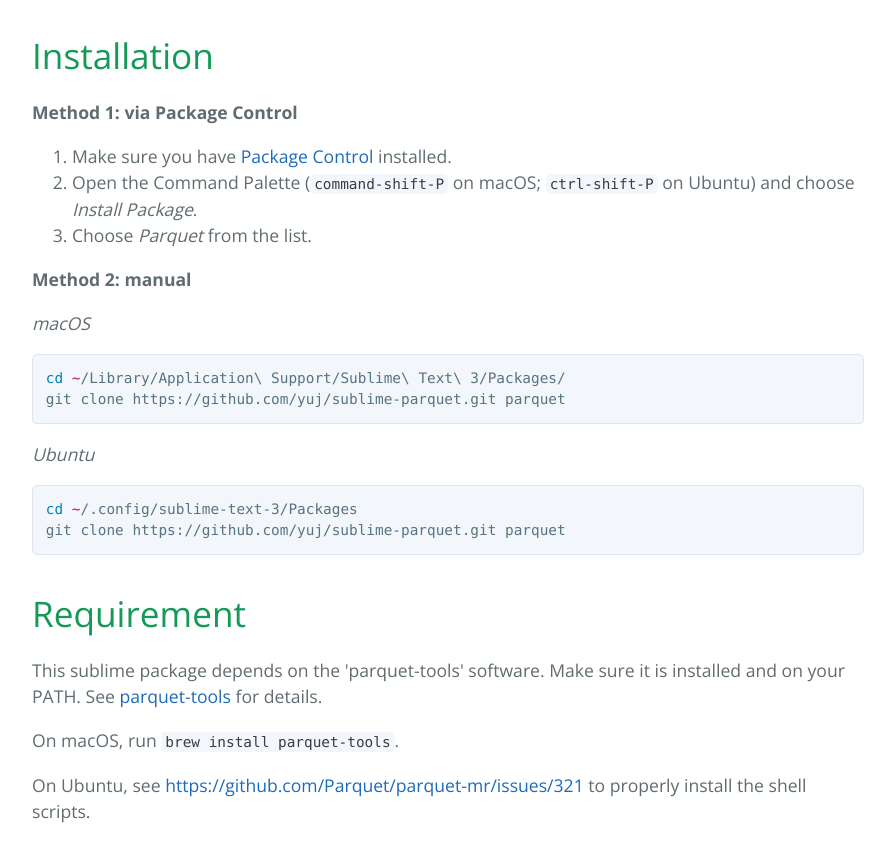
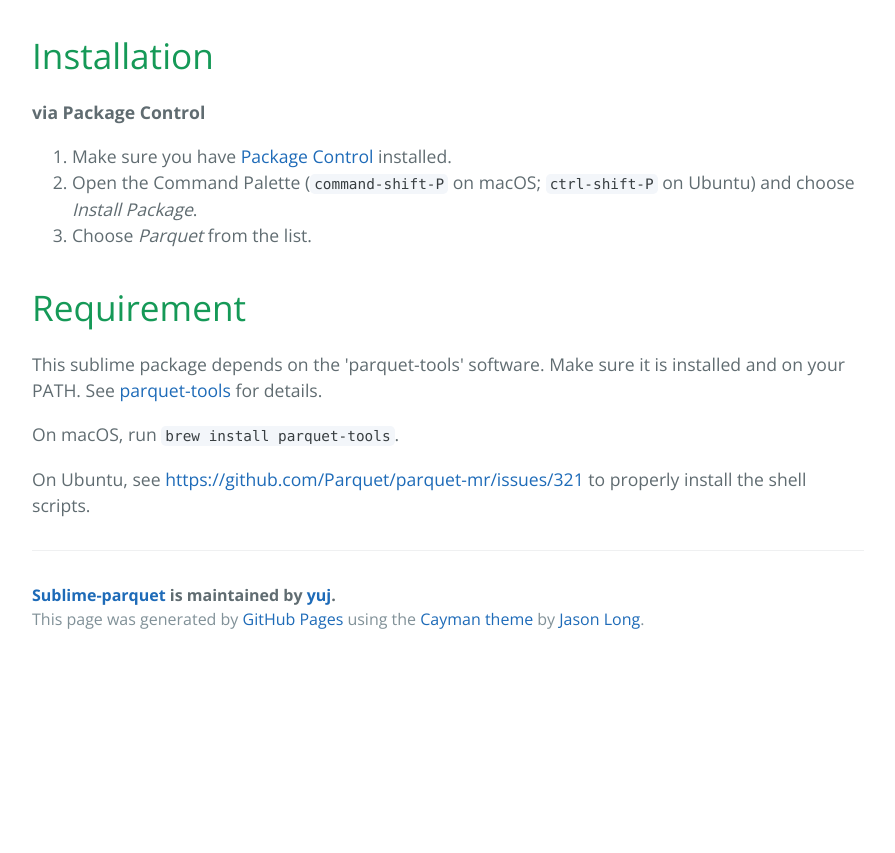
Before and after one commit to yuj/sublime-parquet, a plain HTML site: page index.html in a window 1280 px wide. Shown: the part 950-1803 px from the top of the page, without its empty margins (192-1087 px from the left). After the commit the page ends 1613 px from the top, so only its background shows below. Drawn offline with nearby package versions, Linux system fonts and the light colour scheme.

Commit message:
Update index.html

```diff
--- a/index.html
+++ b/index.html
@@ -32,25 +32,12 @@
 <h1>
 <a id="installation" class="anchor" href="#installation" aria-hidden="true"><span aria-hidden="true" class="octicon octicon-link"></span></a>Installation</h1>
 
-<p><strong>Method 1: via Package Control</strong></p>
-
+<p><strong>via Package Control</strong></p>
 <ol>
 <li>Make sure you have <a href="https://packagecontrol.io/installation">Package Control</a> installed.</li>
 <li>Open the Command Palette (<code>command-shift-P</code> on macOS; <code>ctrl-shift-P</code> on Ubuntu) and choose <em>Install Package</em>.</li>
 <li>Choose <em>Parquet</em> from the list.</li>
 </ol>
-
-<p><strong>Method 2: manual</strong></p>
-
-<p><em>macOS</em></p>
-
-<div class="highlight highlight-source-shell"><pre><span class="pl-c1">cd</span> <span class="pl-k">~</span>/Library/Application<span class="pl-cce">\ </span>Support/Sublime<span class="pl-cce">\ </span>Text<span class="pl-cce">\ </span>3/Packages/
-git clone https://github.com/yuj/sublime-parquet.git parquet</pre></div>
-
-<p><em>Ubuntu</em></p>
-
-<div class="highlight highlight-source-shell"><pre><span class="pl-c1">cd</span> <span class="pl-k">~</span>/.config/sublime-text-3/Packages
-git clone https://github.com/yuj/sublime-parquet.git parquet</pre></div>
 
 <h1>
 <a id="requirement" class="anchor" href="#requirement" aria-hidden="true"><span aria-hidden="true" class="octicon octicon-link"></span></a>Requirement</h1>
```
